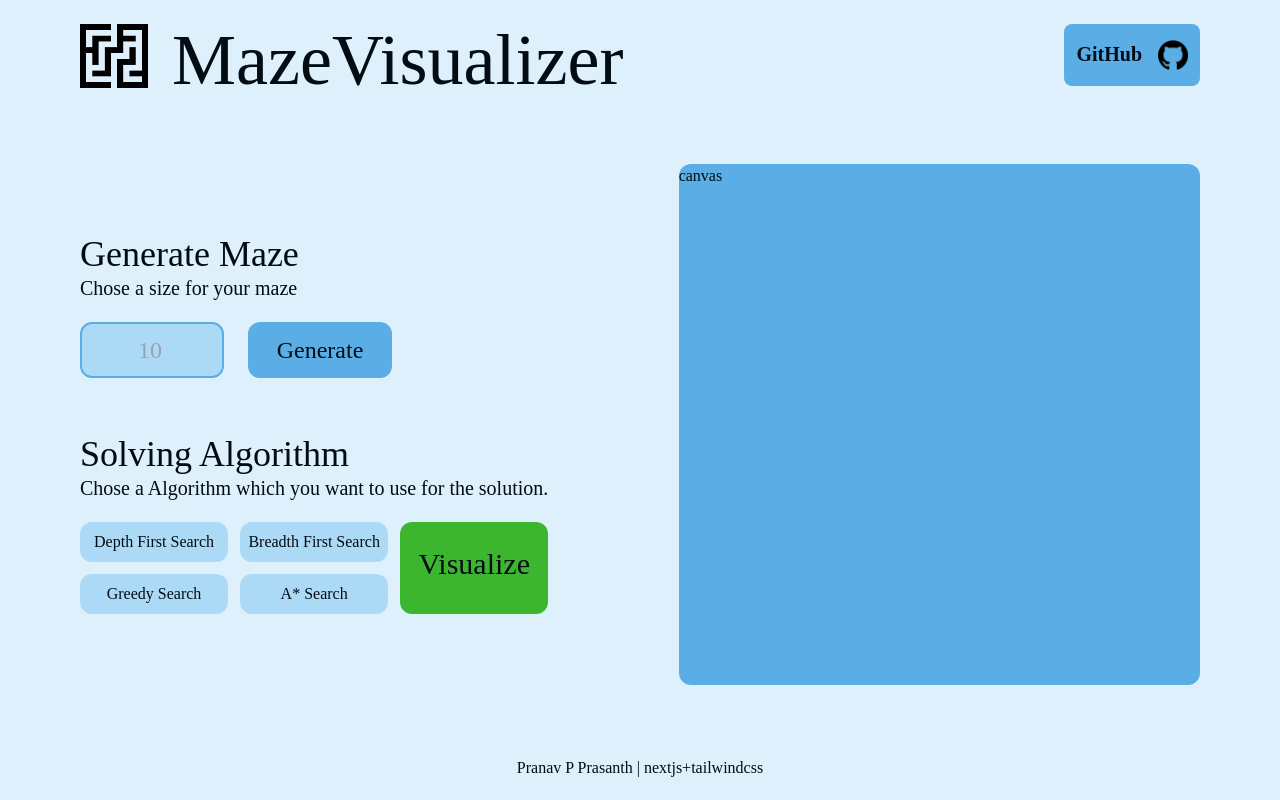
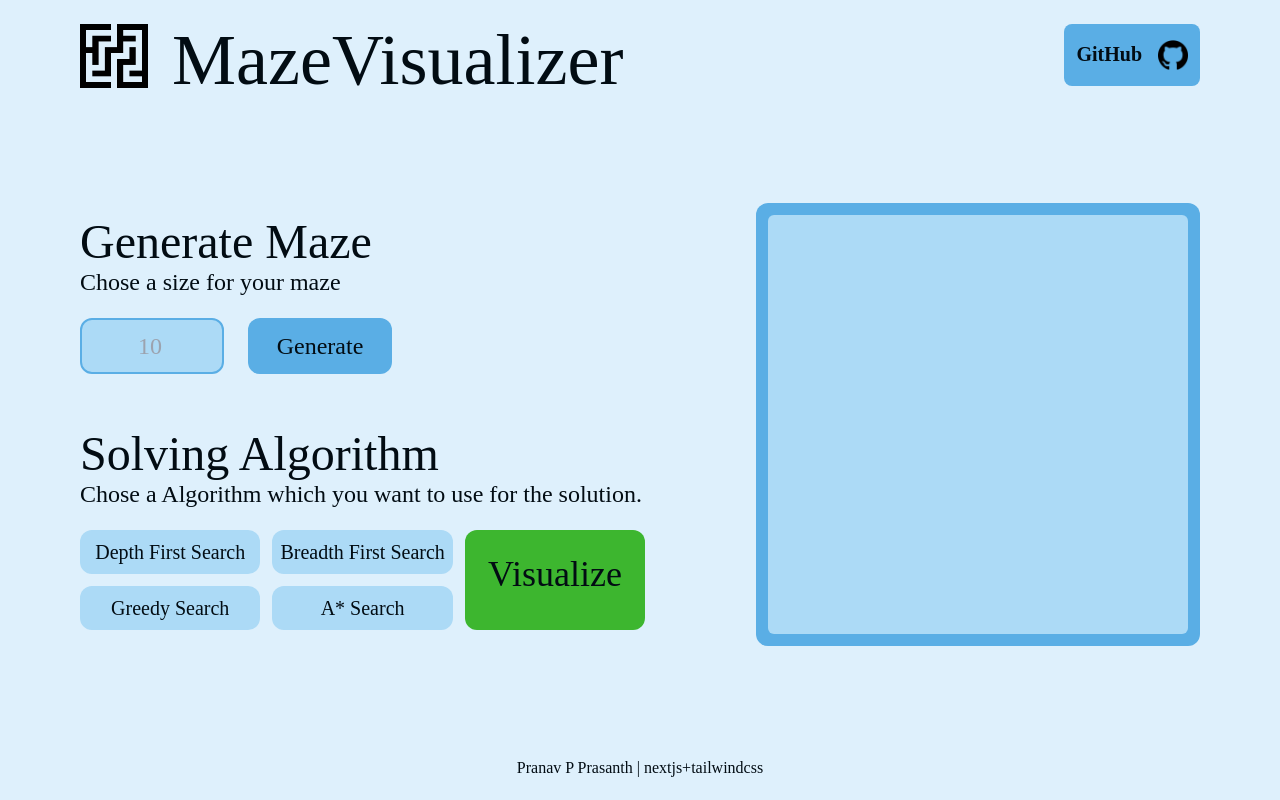
Before and after one commit to Pranav-Official/maze-solver-web, a Next.js app: page / in a window 1280 px wide. Built offline with nearby package versions, Linux system fonts and the light colour scheme; a web font is replaced by a local one.

Commit message:
new working commit

```diff
--- /dev/null
+++ b/app/canvas.tsx
@@ -0,0 +1,18 @@
+import React from "react";
+
+const GenerateMaze = () => {
+  const canvas = document.getElementById("maze");
+  const ctx = canvas.getContext("2d");
+
+  canvas.width = window.innerWidth;
+  canvas.height = window.innerHeight;
+
+
+  ctx.fillStyle = "white";
+  ctx.beginPath();
+  ctx.arc(100,100,50,0,Math.PI*2);
+
+  ctx.fill();
+}
+
+export default GenerateMaze;
--- a/app/page.tsx
+++ b/app/page.tsx
@@ -1,5 +1,6 @@
 import { Bubblegum_Sans } from 'next/font/google'
 import Image from 'next/image'
+import React from 'react'
 
 export default function Home() {
   return (
@@ -16,32 +17,32 @@ export default function Home() {
           </button>
         </div>
       </div>
-      <div className='flex-1 flex flex-col min-[1000px]:flex-row mb-0 justify-between min-[1800px]:w-4/5 min-[1800px]:mx-auto'>{/* hero part*/}
+      <div className='flex-1 flex flex-col lg:flex-row mb-0 justify-between min-[1800px]:w-4/5 min-[1800px]:mx-auto'>{/* hero part*/}
         <div className='flex flex-col align-middle justify-center '>{/* options*/}
           <div className=''>
-            <h2 className='text-2xl lg:text-4xl min-[1000px]:text-5xl '>Generate Maze</h2>
-            <p className='text-base lg:text-xl min-[1000px]:text-2xl font-light '>Chose a size for your maze</p>
+            <h2 className='text-2xl lg:text-4xl xl:text-5xl '>Generate Maze</h2>
+            <p className='text-base lg:text-xl xl:text-2xl font-light '>Chose a size for your maze</p>
             <div className='flex flex-row mt-5'>
               <input  className='flex flex-row align-middle justify-center text-2xl pl-14 bg-secondary rounded-xl w-36 border-2 border-primary ' type="text" placeholder="10" id="fname" name="fname"></input>
-              <button className='flex flex-row align-middle justify-center text-2xl bg-primary rounded-xl p-3 w-36 ml-6 '> Generate</button>
+              <button className='flex flex-row align-middle justify-center text-2xl bg-primary rounded-xl p-3 w-36 ml-6 ' > Generate</button>
             </div>
           </div>
           <div className=' mt-14'>
-            <h2 className='text-2xl lg:text-4xl min-[1000px]:text-5xl'>Solving Algorithm</h2>
-            <p className='text-base lg:text-xl min-[1000px]:text-2xl font-light '>Chose a Algorithm which you want to use for the solution.</p>
+            <h2 className='text-2xl lg:text-4xl xl:text-5xl'>Solving Algorithm</h2>
+            <p className='text-base lg:text-xl xl:text-2xl font-light '>Chose a Algorithm which you want to use for the solution.</p>
             <div className='grid grid-cols-3 gap-3 mt-5'>
-              <button className='flex flex-row align-middle justify-center text-xs lg:text-base min-[1000px]:text-xl bg-secondary rounded-xl p-2 '> Depth First Search</button>
-              <button className='flex flex-row align-middle justify-center text-xs lg:text-base min-[1000px]:text-xl bg-secondary rounded-xl p-2 '> Breadth First Search</button>
-              <button className='flex flex-row align-middle justify-center text-base lg:text-3xl min-[1000px]:text-4xl bg-accent rounded-xl p-2 pt-6 row-span-2 '> Visualize</button>
-              <button className='flex flex-row align-middle justify-center text-xs lg:text-base min-[1000px]:text-xl bg-secondary rounded-xl p-2 '> Greedy Search</button>
-              <button className='flex flex-row align-middle justify-center text-xs lg:text-base min-[1000px]:text-xl bg-secondary rounded-xl p-2 '> A* Search</button>
+              <button className='flex flex-row align-middle justify-center text-xs lg:text-base xl:text-xl bg-secondary rounded-xl p-2 '> Depth First Search</button>
+              <button className='flex flex-row align-middle justify-center text-xs lg:text-base xl:text-xl bg-secondary rounded-xl p-2 '> Breadth First Search</button>
+              <button className='flex flex-row align-middle justify-center text-base lg:text-3xl xl:text-4xl bg-accent rounded-xl p-2 pt-6 row-span-2 '> Visualize</button>
+              <button className='flex flex-row align-middle justify-center text-xs lg:text-base xl:text-xl bg-secondary rounded-xl p-2 '> Greedy Search</button>
+              <button className='flex flex-row align-middle justify-center text-xs lg:text-base xl:text-xl bg-secondary rounded-xl p-2 '> A* Search</button>
 
             </div>
           </div>
         </div>
-        <div className=' flex-1 flex flex-row align-middle mt-5 min-[1000px]:mt-px'>{/* maze canvas*/}
-          <div className="aspect-square bg-primary mr-auto min-[1000px]:mr-0 ml-auto my-auto w-4/5 rounded-xl min-[2000px]:w-3/5">
-            canvas
+        <div className=' flex-1 flex flex-row align-middle mt-5 lg:mt-px'>{/* maze canvas*/}
+          <div className="aspect-square flex flex-col bg-primary mr-auto min-[1000px]:mr-0 ml-auto my-auto w-4/5 rounded-xl min-[2000px]:w-3/5" id='maze'>
+            <canvas className='bg-secondary m-2 md:m-3 2xl:m-4 flex-1 rounded-md ' id='maze'></canvas>
           </div>
         </div>
       </div>
```
